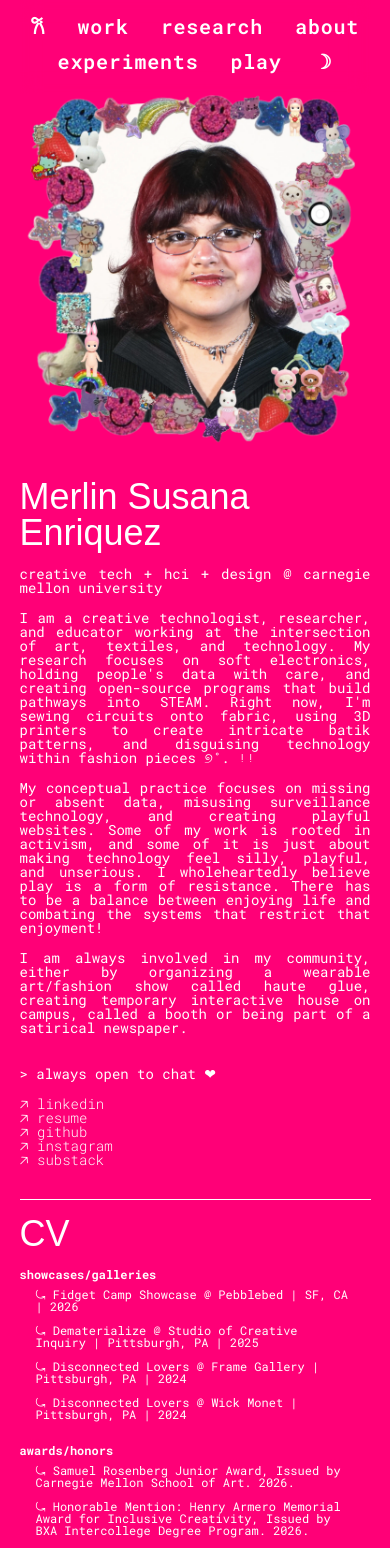
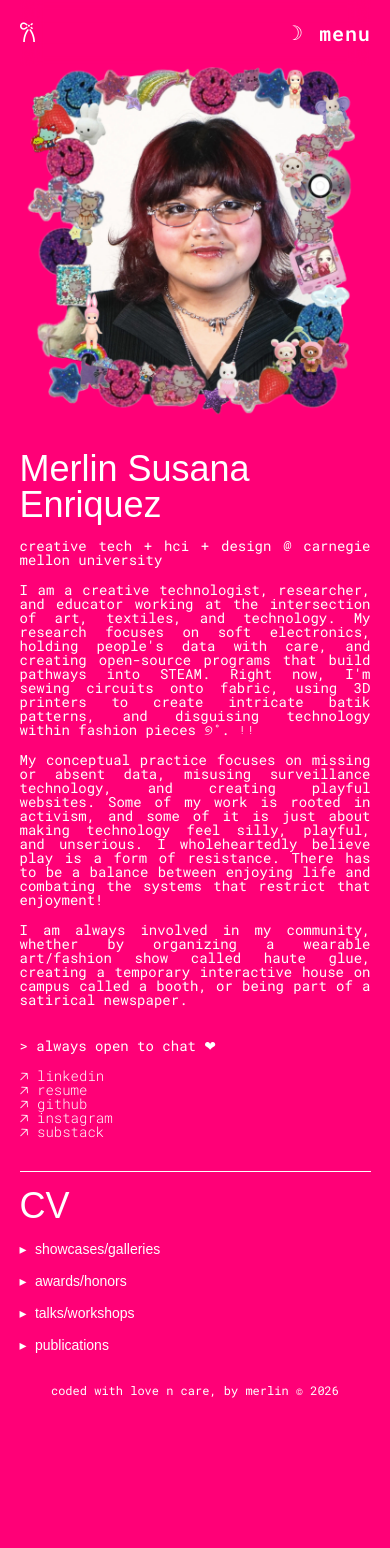
Before and after one commit to yourmerlin/luvly_computer_website, a React (Vite) app: page /about in a window 390 px wide. Shown: the top 1548 px of the page. After the commit the page ends 1412 px from the top, so only its background shows below. Built offline with nearby package versions, Linux system fonts and the light colour scheme; a web font is replaced by a local one.

Commit message:
ui updates

```diff
--- a/src/components/Footer.jsx
+++ b/src/components/Footer.jsx
@@ -1,7 +1,7 @@
 export default function Footer() {
   return (
     <footer>
-      <p>updated 10/19/26 - coded with love by merlin</p>
+      <p>coded with love n care, by merlin © 2026</p>
     </footer>
   );
 }
--- a/src/components/Nav.jsx
+++ b/src/components/Nav.jsx
@@ -1,22 +1,49 @@
+import { useState } from "react";
 import { Link } from "react-router";
 import { useTheme } from "../theme.jsx";
 
+// on phones the links hide behind a "menu" button that drops them down
 export default function Nav({ themeToggle = true }) {
   const { theme, toggleTheme } = useTheme();
+  const [open, setOpen] = useState(false);
+
+  // close the dropdown after picking a page
+  const closeOnLink = (e) => {
+    if (e.target.closest("a")) setOpen(false);
+  };
+
+  const themeIcon = theme === "light" ? "✹" : "☽";
 
   return (
     <nav>
-      <ul>
-        <li><Link to="/">𐙚</Link></li>
+      {/* phones only: bow on the left, theme toggle + menu on the right */}
+      <Link to="/" className="nav-home">𐙚</Link>
+      <div className="nav-controls">
+        {themeToggle && (
+          <button className="nav-theme" aria-label="toggle theme" onClick={toggleTheme}>
+            {themeIcon}
+          </button>
+        )}
+        <button
+          className="menu-button"
+          aria-expanded={open}
+          aria-controls="nav-links"
+          onClick={() => setOpen((o) => !o)}
+        >
+          {open ? "close" : "menu"}
+        </button>
+      </div>
+      <ul id="nav-links" className={open ? "is-open" : undefined} onClick={closeOnLink}>
+        <li className="nav-home-item"><Link to="/">𐙚</Link></li>
         <li><Link to="/work">work</Link></li>
         <li><Link to="/research">research</Link></li>
         <li><Link to="/about">about</Link></li>
         <li><Link to="/experiments">experiments</Link></li>
         <li><Link to="/play">play</Link></li>
         {themeToggle && (
-          <li>
+          <li className="nav-theme-item">
             <button id="themeToggle" aria-label="toggle theme" onClick={toggleTheme}>
-              {theme === "light" ? "✹" : "☽"}
+              {themeIcon}
             </button>
           </li>
         )}
--- a/src/components/Page.jsx
+++ b/src/components/Page.jsx
@@ -1,8 +1,9 @@
 import { useEffect } from "react";
 import Nav from "./Nav.jsx";
 import DitherBackground from "./DitherBackground.jsx";
+import Footer from "./Footer.jsx";
 
-// every page: sets the tab title, draws the nav, and (optionally) the dither bg
+// every page: sets the tab title, draws the nav, the footer, and (optionally) the dither bg
 export default function Page({ title, className, dither = false, themeToggle = true, children }) {
   useEffect(() => {
     document.title = title;
@@ -13,6 +14,7 @@ export default function Page({ title, className, dither = false, themeToggle = t
       {dither && <DitherBackground />}
       <Nav themeToggle={themeToggle} />
       {children}
+      <Footer />
     </div>
   );
 }
--- a/src/pages/About.jsx
+++ b/src/pages/About.jsx
@@ -15,7 +15,7 @@ const CV = [
     heading: "showcases/galleries",
     items: [
       "Fidget Camp Showcase @ Pebblebed | SF, CA | 2026",
-      "Dematerialize @ Studio of Creative Inquiry | Pittsburgh, PA | 2025",
+      "Dematerialize @ Studio for Creative Inquiry | Pittsburgh, PA | 2025",
       "Disconnected Lovers @ Frame Gallery | Pittsburgh, PA | 2024",
       "Disconnected Lovers @ Wick Monet | Pittsburgh, PA | 2024",
     ],
@@ -23,26 +23,26 @@ const CV = [
   {
     heading: "awards/honors",
     items: [
-      "Samuel Rosenberg Junior Award, Issued by Carnegie Mellon School of Art. 2026.",
-      "Honorable Mention: Henry Armero Memorial Award for Inclusive Creativity, Issued by BXA Intercollege Degree Program. 2026.",
-      "Frank Ratchye Further Fund Recipient, Issued by The Frank Ratchye Studio. 2025",
-      "Dean's List, Issued by Carnegie Mellon University. 2023 + 2024.",
+      "Samuel Rosenberg Junior Award, issued by Carnegie Mellon School of Art. 2026.",
+      "Honorable Mention: Henry Armero Memorial Award for Inclusive Creativity, issued by the BXA Intercollege Degree Program. 2026.",
+      "Frank Ratchye Further Fund Recipient, issued by the Frank Ratchye Studio. 2025.",
+      "Dean's List, issued by Carnegie Mellon University. 2023 + 2024.",
     ],
   },
   {
     heading: "talks/workshops",
     items: [
-      "Soft circuit wizard hat & nfc wands workshop @ haute glue | Pittsburgh, PA | 2026",
-      "Soft circuit crown workshop @ the made | Oakland, CA | 2026",
-      "Batik, tub-dying & dye painting workshop @ fidget camp | SF, CA | 2026",
-      "Introduction to Laser-cutting @ cmu pre-college | Pittsburgh, PA | 2025",
+      "Soft Circuit Wizard Hat & NFC Wands Workshop @ haute glue | Pittsburgh, PA | 2026",
+      "Soft Circuit Crown Workshop @ the made | Oakland, CA | 2026",
+      "Batik, Tub-Dyeing & Dye Painting Workshop @ Fidget Camp | SF, CA | 2026",
+      "Introduction to Laser Cutting @ CMU Pre-College | Pittsburgh, PA | 2025",
     ],
   },
   {
     heading: "publications",
     items: [
-      "dreamscape @ lemon publication | Pittsburgh, PA | 2026",
-      "First-Gen guide to dealing with Guilt @ Carnegie Library (Permanent Collection) | Pittsburgh, PA | 2024",
+      "Dreamscape @ Lemon Publication | Pittsburgh, PA | 2026",
+      "First-Gen Guide to Dealing with Guilt @ Carnegie Library (Permanent Collection) | Pittsburgh, PA | 2024",
     ],
   },
 ];
@@ -55,7 +55,7 @@ export default function About() {
           <section>
             <img
               src={asset("sillyheadshot2026.webp")}
-              alt="headshot of merlin with stickers surrounding the images"
+              alt="headshot of merlin with stickers surrounding the image"
               width="500"
               height="500"
             />
@@ -87,9 +87,9 @@ export default function About() {
           </p>
           <br />
           <p>
-            I am always involved in my community, either by organizing a
-            wearable art/fashion show called haute glue, creating temporary
-            interactive house on campus, called a booth or being part of a
+            I am always involved in my community, whether by organizing a
+            wearable art/fashion show called haute glue, creating a temporary
+            interactive house on campus called a booth, or being part of a
             satirical newspaper.
           </p>
           <br />
@@ -107,9 +107,12 @@ export default function About() {
 
           <section className="about-cv">
             <h2>CV</h2>
+            {/* each heading opens/closes its list when clicked */}
             {CV.map((section) => (
-              <Fragment key={section.heading}>
-                <h3>{section.heading}</h3>
+              <details key={section.heading}>
+                <summary>
+                  <h3>{section.heading}</h3>
+                </summary>
                 <ul>
                   {section.items.map((item, i) => (
                     <Fragment key={item}>
@@ -118,7 +121,7 @@ export default function About() {
                     </Fragment>
                   ))}
                 </ul>
-              </Fragment>
+              </details>
             ))}
           </section>
         </section>
--- a/src/pages/Home.jsx
+++ b/src/pages/Home.jsx
@@ -1,6 +1,5 @@
 import { Link } from "react-router";
 import Page from "../components/Page.jsx";
-import Footer from "../components/Footer.jsx";
 
 const STARS =
   "┆　┆　┆　┆　┆\n┆　┆  ࣪ ˖☆ ࣪⭑┆ ݁˖ .☆ . ݁ ˖ \n☆⊹ ࣪ ┆ ˖ ࣪　⊹ ࣪ ★ ⋆.˚  ⊹ ࣪\n   ࣪ ˖⋆˚★ ₊ ⊹　  ࣪˖ ࣪ ₊  ࣪ ˖　\n. ݁　⊹ ࣪ ˖　　　 ࣪ ˖\n　　.  ݁　　　  ݁\n　　. \n";
@@ -33,7 +32,6 @@ export default function Home() {
           </pre>
         </section>
       </main>
-      <Footer />
     </Page>
   );
 }
--- a/src/styles/styles.css
+++ b/src/styles/styles.css
@@ -1,4 +1,17 @@
 @import url(reset.css);
+
+/* every title/heading uses the pixel font (from the Adobe Fonts kit in index.html).
+   it only comes in regular, so headings stay at 400: bold would be faked and blurry */
+h1,
+h2,
+h3,
+h4,
+h5,
+h6 {
+  font-family: "bitcount-grid-single-circle", sans-serif;
+  font-weight: 400;
+  font-style: normal;
+}
 
 html {
   font-family: "Roboto Mono", monospace;
@@ -121,6 +134,50 @@ nav ul li button:hover {
   text-decoration-color: var(--text-color);
 }
 
+/* "menu" button: only shown on phones (see the phone section below) */
+.menu-button {
+  display: none;
+  background: transparent;
+  border: none;
+  color: var(--text-color);
+  font-family: "Roboto Mono", monospace;
+  font-size: 1.25rem;
+  font-weight: 600;
+  letter-spacing: 0.04em;
+  padding: 0.25rem 0;
+}
+/* plain text; underlined while the menu is open */
+.menu-button:hover,
+.menu-button[aria-expanded="true"] {
+  text-decoration: underline;
+  text-decoration-color: var(--text-color);
+}
+/* bow home link + theme toggle outside the dropdown: phones only too */
+.nav-home,
+.nav-controls {
+  display: none;
+}
+.nav-home {
+  color: var(--text-color);
+  text-decoration: none;
+  font-size: 1.5rem;
+}
+.nav-theme {
+  background: transparent;
+  border: none;
+  color: var(--text-color);
+  font-size: 1.25rem;
+  padding: 0.25rem 0;
+}
+
+/* footer on every page */
+footer {
+  text-align: center;
+  padding: 2rem 0 1rem;
+  font-size: 12px;
+  color: var(--text-color);
+}
+
 /* home html css */
 .stars-border {
   display: flex;
@@ -137,7 +194,6 @@ nav ul li button:hover {
   max-width: 100%;
 }
 .about-main h2 {
-  font-family: "bd-micronfont", sans-serif;
   font-size: 36px;
 }
 main.about-main {
@@ -157,11 +213,8 @@ main.about-main {
 }
 
 .about-headshot h2 {
-  font-family: "bd-micronfont", sans-serif;
   color: var(--text-color);
   font-size: 32px;
-  font-weight: bold;
-  font-weight: 200;
 }
 
 .about-headshot p {
@@ -202,15 +255,33 @@ main.about-main {
   border-top: 1px solid var(--text-color);
 }
 
+/* headings are click-to-open: ▸ when closed, ▾ when open */
+.about-cv summary {
+  list-style: none; /* hide the browser's own triangle */
+  margin-top: 1rem;
+}
+.about-cv summary::-webkit-details-marker {
+  display: none;
+}
+.about-cv summary::before {
+  content: "▸ ";
+  font-size: 14px;
+}
+.about-cv details[open] summary::before {
+  content: "▾ ";
+}
+.about-cv summary:hover h3 {
+  text-decoration: underline;
+}
+
+/* same size as the bio text */
 .about-cv h3 {
-  font-family: "Roboto Mono", monospace;
-  font-weight: bold;
-  font-size: 12px;
-  margin-top: 1rem;
+  display: inline;
+  font-size: 14px;
 }
 
 .about-cv ul {
-  font-size: 12px;
+  font-size: 14px;
   font-weight: normal;
   padding: 0.5rem 2rem;
 }
@@ -223,7 +294,6 @@ main.about-main {
 }
 .work-header h2 {
   font-size: 24px;
-  font-weight: bold;
   padding: 0.5rem 0.5rem;
 }
 
@@ -314,7 +384,6 @@ main.about-main {
 .project-card-text h3 {
   padding: 0.5rem;
   font-size: 32px;
-  font-weight: 700;
   letter-spacing: 0.05em;
   text-transform: uppercase;
   line-height: 1.1;
@@ -331,18 +400,50 @@ main.about-main {
     width: 90%;
   }
 
-  /* nav: smaller links that wrap onto a second line instead of overflowing */
+  /* nav: links hide behind the "menu" button and drop down when it's tapped */
+  /* bow on the left, theme toggle + menu on the right */
   nav {
+    position: relative;
+    z-index: 10; /* dropdown sits above the page content */
+    justify-content: space-between;
     padding: 1rem 0;
   }
+  .menu-button,
+  .nav-home {
+    display: block;
+  }
+  .nav-controls {
+    display: flex;
+    align-items: center;
+    gap: 1rem;
+  }
+  /* the bow and toggle are already shown, so leave them out of the dropdown */
+  nav ul li.nav-home-item,
+  nav ul li.nav-theme-item {
+    display: none;
+  }
+  /* dropdown opens under the menu button, lined up on the right */
   nav ul {
+    display: none;
+    position: absolute;
+    top: 100%;
+    right: 0;
+    flex-direction: column;
+    gap: 0.25rem;
+    min-width: 60%;
+    padding: 0.5rem 0;
     font-size: 20px;
-    flex-wrap: wrap;
-    gap: 0.5rem 1rem;
+    background-color: var(--bg-color);
+    border: 1px solid var(--text-color);
+    box-shadow: 10px 20px 10px rgba(0, 0, 0, 0.244);
+  }
+  nav ul.is-open {
+    display: flex;
   }
   nav ul li a,
   nav ul li button {
-    padding: 0.25rem 0.5rem;
+    display: block;
+    padding: 0.5rem 1rem;
     font-size: inherit;
   }
 
@@ -353,8 +454,10 @@ main.about-main {
   .stars-border pre {
     font-size: 2vw;
   }
+  /* about as big as it gets: the drawing is ~75 characters wide,
+     so 1.9vw fills most of the 90% page width without overflowing */
   .home-content pre {
-    font-size: 1.5vw;
+    font-size: 1.9vw;
   }
   /* tags boxes */
 
@@ -430,7 +533,6 @@ main.about-main {
 }
 .experiments-content article h3 {
   font-size: 24px;
-  font-weight: bold;
 }
 
 .experiments-content p {
```
